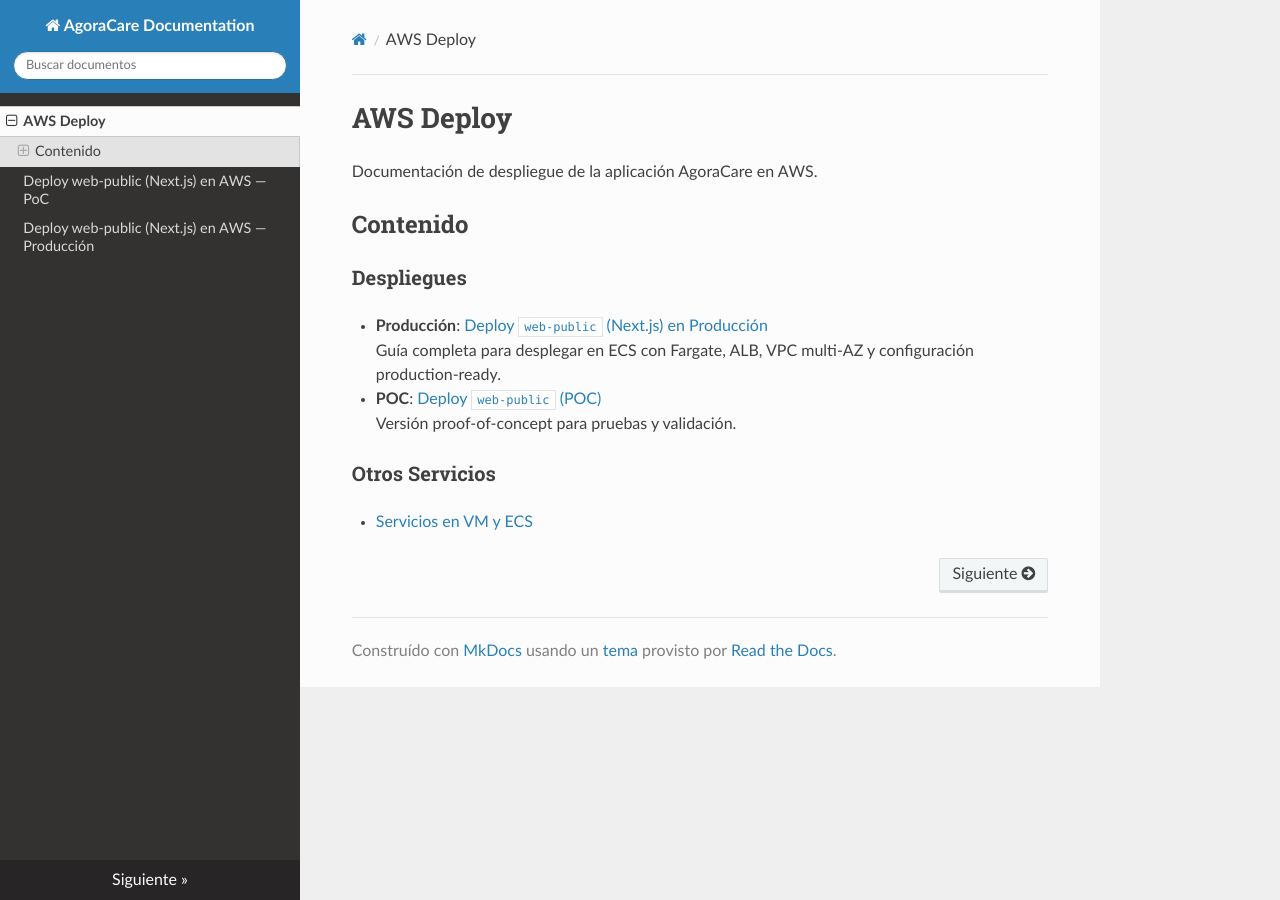
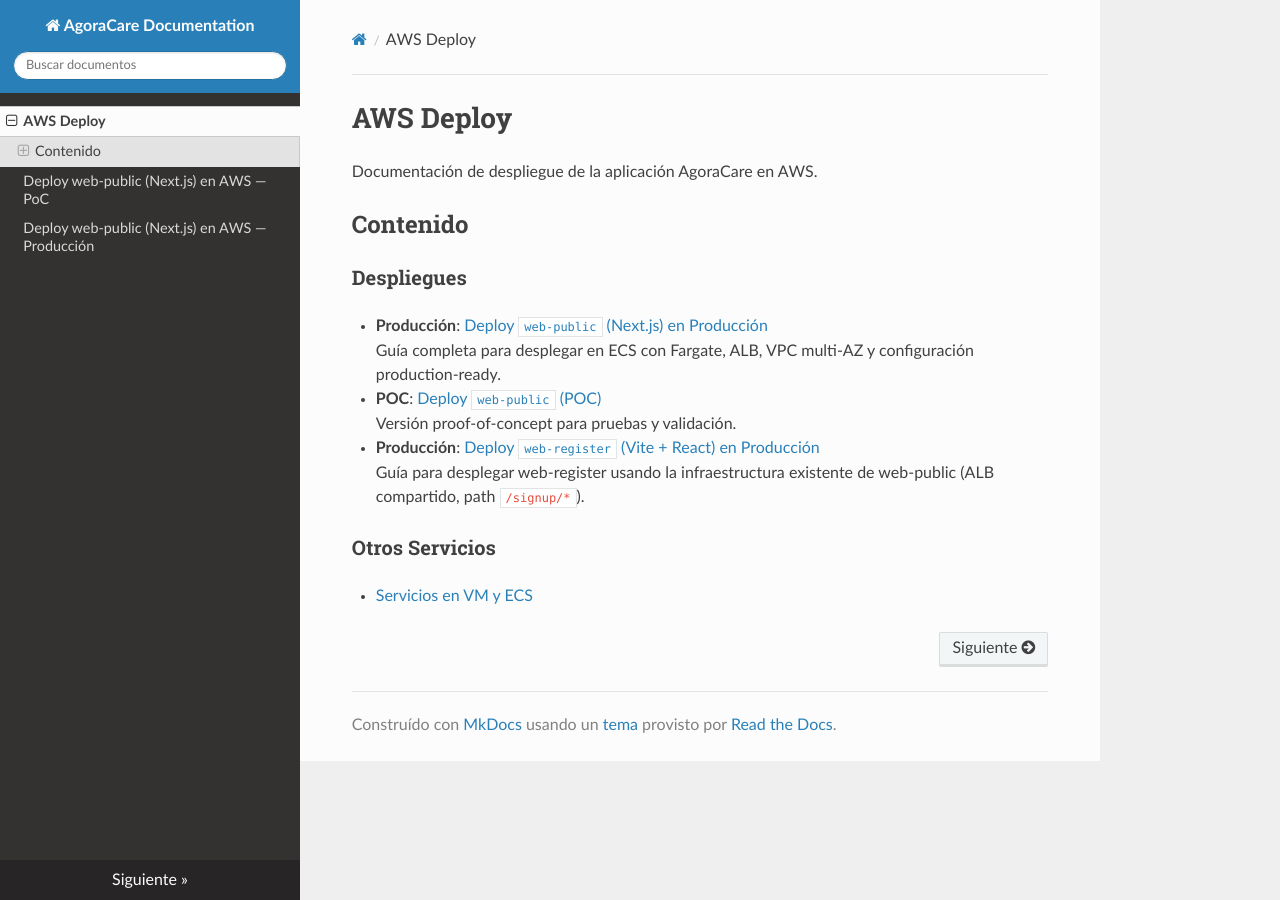
Before and after one commit to adrian-medspazio/adrian-medspazio.github.io, an MkDocs documentation site: the page built from docs/index.md, in a window 1280 px wide. Built offline with MkDocs 1.6.1, drawn with Linux system fonts in a browser that asks for light colours; nearby versions of some CDN libraries.

```diff
--- a/docs/index.md
+++ b/docs/index.md
@@ -12,6 +12,9 @@ Documentación de despliegue de la aplicación AgoraCare en AWS.
 - **POC**: [Deploy `web-public` (POC)](deploy-web-public-poc.md)
   Versión proof-of-concept para pruebas y validación.
 
+- **Producción**: [Deploy `web-register` (Vite + React) en Producción](deploy-web-register-production.md)
+  Guía para desplegar web-register usando la infraestructura existente de web-public (ALB compartido, path `/signup/*`).
+
 ### Otros Servicios
 
 - [Servicios en VM y ECS](servicios_VM-ECS.md)
--- a/mkdocs.yml
+++ b/mkdocs.yml
@@ -1,10 +1,12 @@
 site_name: AgoraCare Documentation
 site_description: Documentación técnica de AgoraCare
 site_author: Adrian
+site_url: https://adrian-medspazio.github.io/agoracareDocs/
 
 theme:
   name: readthedocs
   locale: es
+  favicon: img/favicon.svg
 
 plugins:
   - search
```
Also changed, not shown: docs/img/favicon.svg (added).
